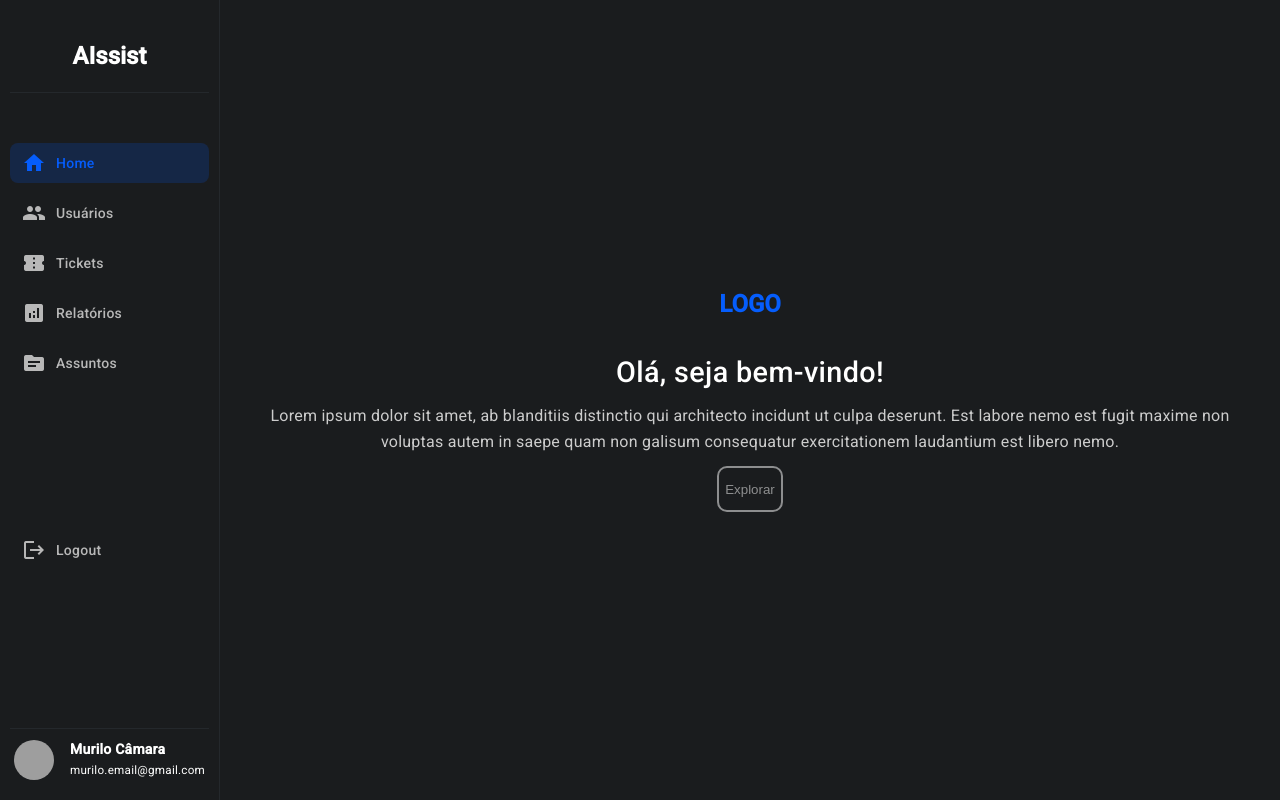
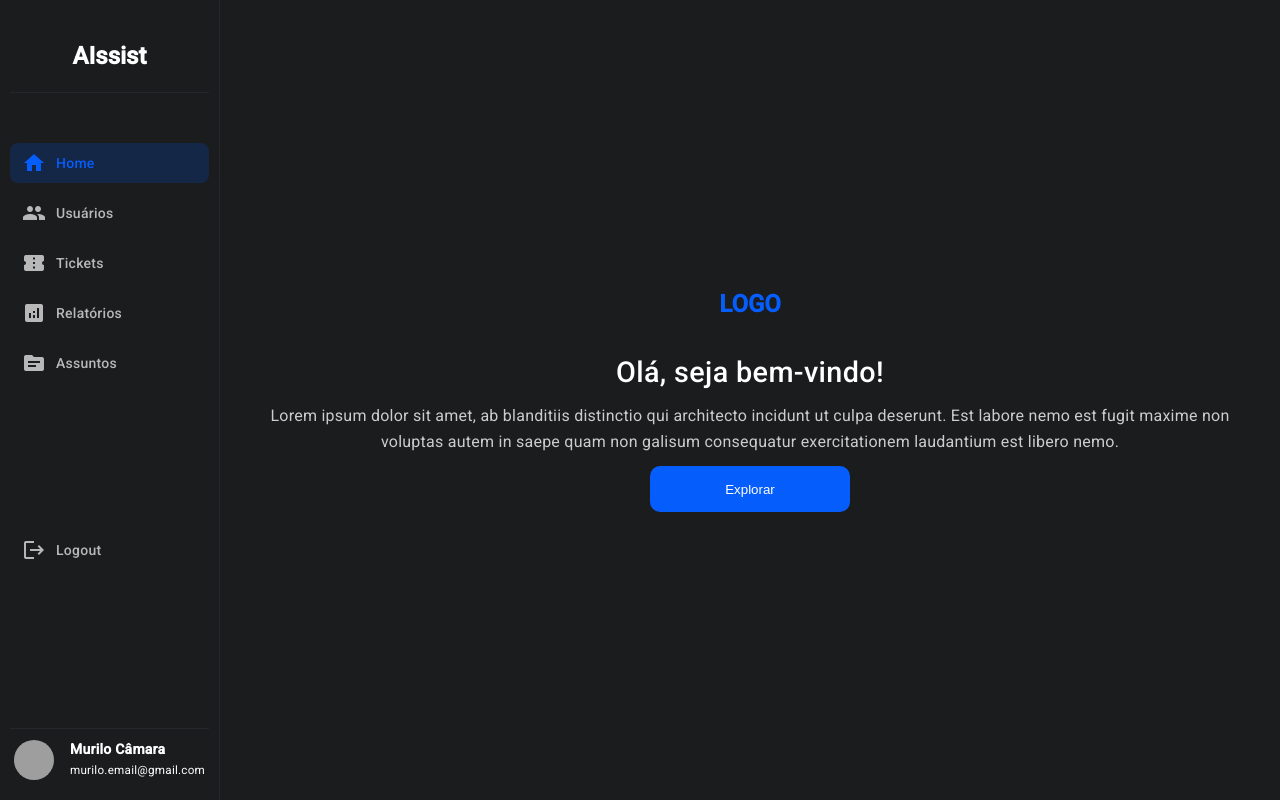
Before and after one commit to ThorMorciani/PimWeb, an Angular app in the folder Frontend/AIssist/: page / in a window 1280 px wide. Built offline with nearby package versions, Linux system fonts and the light colour scheme; grey boxes are pictures that could not be loaded.

Commit message:
Fix: Homepage
- Corrigido botão da homepage;
- Adicionado hover ao botão.

```diff
--- a/Frontend/AIssist/src/app/components/button/button.component.scss
+++ b/Frontend/AIssist/src/app/components/button/button.component.scss
@@ -6,6 +6,11 @@
   width: 200px;
   height: 46px;
   border-radius: 10px;
+
+  &:hover {
+    background-color: $primary-button-background-hover;
+    cursor: pointer;
+  }
 }
 
 .primary-small-button {
--- a/Frontend/AIssist/src/app/views/home/home.component.html
+++ b/Frontend/AIssist/src/app/views/home/home.component.html
@@ -9,10 +9,6 @@
 
   <app-button
     texto="Explorar"
-    [setDanger]="true"
-    [block]="true"
-    [active]="false"
-    [outlined]="true"
     size="large"
     type="primary">
   </app-button>
--- a/Frontend/AIssist/src/styles/_variables.scss
+++ b/Frontend/AIssist/src/styles/_variables.scss
@@ -18,3 +18,6 @@ $modal-background: #1A1C1E;
 $textbox-border: #979797;
 $title-text-size: 32px;
 $information-text-size: 14px;
+
+// Hovers
+$primary-button-background-hover: #003496;
```
